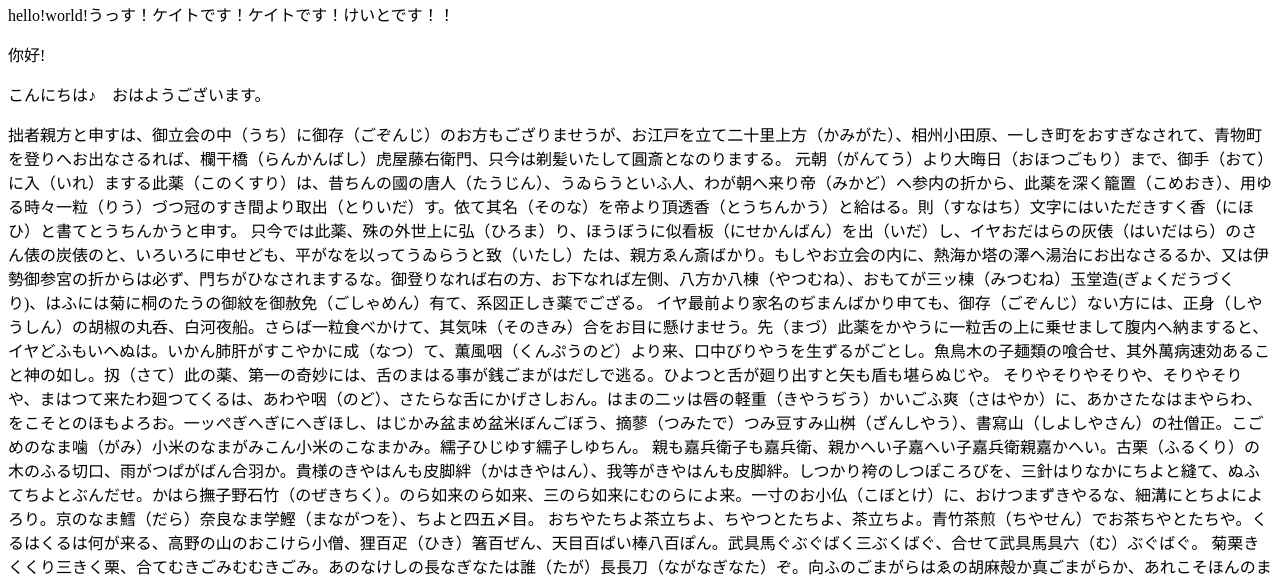
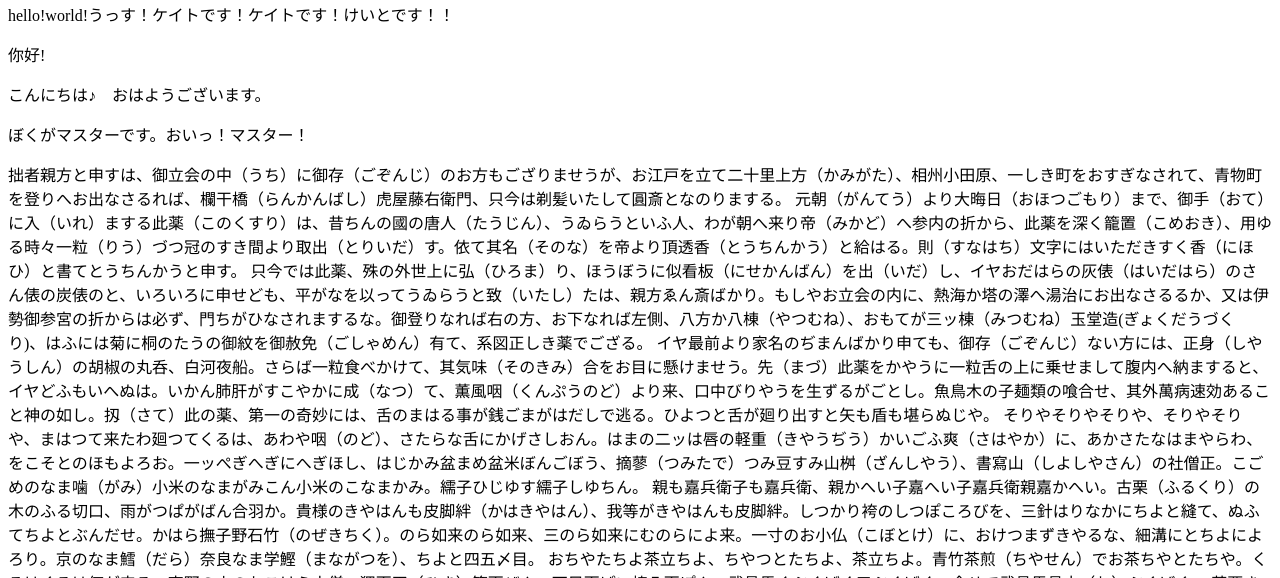
Before and after one commit to ShimaduKaede/test, a plain HTML site: page WebContent/hello.html in a window 1280 px wide. Shown: the part 222-800 px from the top of the page. Drawn offline with Linux system fonts and the light colour scheme.

Commit message:
マスターです♪

```diff
--- a/WebContent/hello.html
+++ b/WebContent/hello.html
@@ -12,6 +12,7 @@
     hello!world!うっす！ケイトです！ケイトです！けいとです！！
     <p>你好!</p>
     <p>こんにちは♪　おはようございます。</p>
+    <p>ぼくがマスターです。おいっ！マスター！</p>
     <p>
       拙者親方と申すは、御立会の中（うち）に御存（ごぞんじ）のお方もござりませうが、お江戸を立て二十里上方（かみがた）、相州小田原、一しき町をおすぎなされて、青物町を登りへお出なさるれば、欄干橋（らんかんばし）虎屋藤右衛門、只今は剃髪いたして圓斎となのりまする。
       元朝（がんてう）より大晦日（おほつごもり）まで、御手（おて）に入（いれ）まする此薬（このくすり）は、昔ちんの國の唐人（たうじん）、うゐらうといふ人、わが朝へ来り帝（みかど）へ参内の折から、此薬を深く籠置（こめおき）、用ゆる時々一粒（りう）づつ冠のすき間より取出（とりいだ）す。依て其名（そのな）を帝より頂透香（とうちんかう）と給はる。則（すなはち）文字にはいただきすく香（にほひ）と書てとうちんかうと申す。
```
